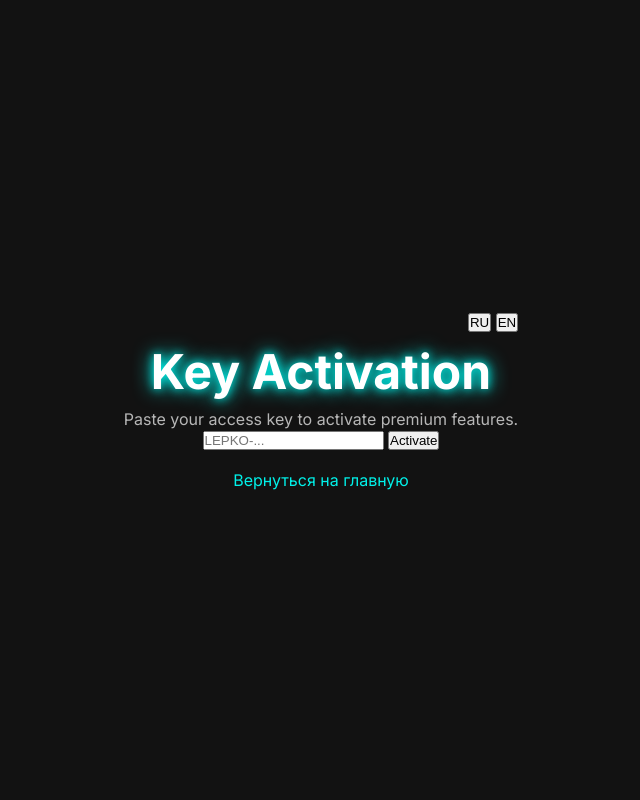
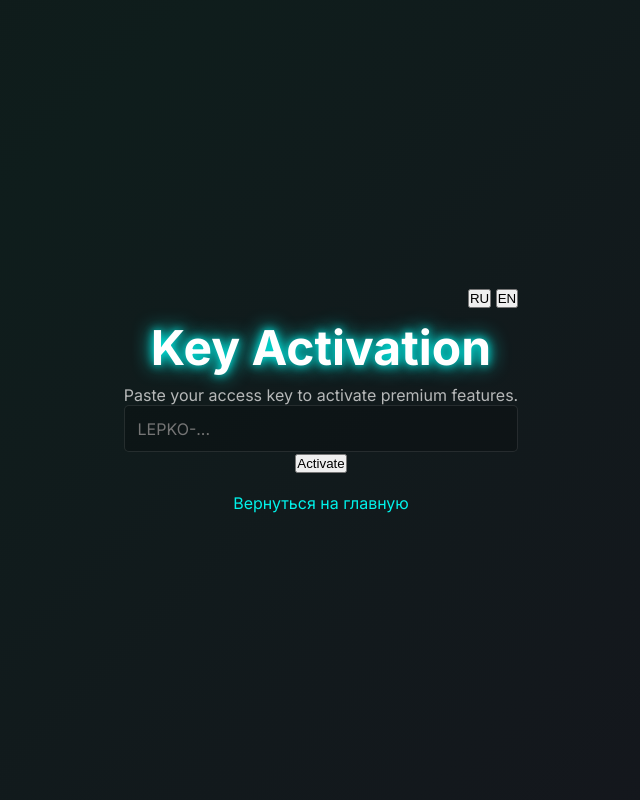
Before and after one commit to Vladyslav154/lemma-project, a FastAPI app: template templates/activate.html in a window 1280 px wide. Shown: the whole page, without its empty margins (319-959 px from the left). Run offline with FastAPI, Linux system fonts and the light colour scheme; the template is opened without the code that fills it, so the values that code supplies are empty.

Commit message:
Update styles.css

```diff
--- a/static/styles.css
+++ b/static/styles.css
@@ -3,12 +3,19 @@
 
 /* Переменные для легкой смены цветов */
 :root {
-    --bg-color: #121212; /* Очень темный фон */
+    --bg-color: #121212;
     --text-color: #e0e0e0;
     --primary-color: #00f2ea; /* Дерзкий бирюзовый/неоновый цвет */
     --secondary-color: #c43ad6; /* Фиолетовый акцент */
-    --surface-color: #1e1e1e; /* Цвет для карточек и форм */
-    --border-color: rgba(0, 242, 234, 0.2);
+    --surface-color-glass: rgba(30, 30, 30, 0.4); /* Полупрозрачный фон для стекла */
+    --border-color-glass: rgba(255, 255, 255, 0.1);
+}
+
+/* --- АНИМИРОВАННЫЙ ФОН --- */
+@keyframes gradient-animation {
+	0% { background-position: 0% 50%; }
+	50% { background-position: 100% 50%; }
+	100% { background-position: 0% 50%; }
 }
 
 * {
@@ -19,7 +26,6 @@
 
 body {
     font-family: 'Inter', sans-serif;
-    background-color: var(--bg-color);
     color: var(--text-color);
     display: flex;
     justify-content: center;
@@ -27,6 +33,10 @@ body {
     min-height: 100vh;
     padding: 2rem;
     text-align: center;
+    /* Анимация фона */
+    background: linear-gradient(-45deg, #1a0f1d, #0f1d1c, #121212, #18131a);
+	background-size: 400% 400%;
+	animation: gradient-animation 15s ease infinite;
 }
 
 h1, h2 {
@@ -106,18 +113,19 @@ a:hover {
     background-color: rgba(0, 242, 234, 0.05);
 }
 
-.link-wrapper {
-    display: flex;
-    margin-top: 1rem;
-}
+.link-wrapper { display: flex; margin-top: 1rem; }
+.hidden { display: none; }
 
-#download-link {
-    flex-grow: 1;
+/* Общие стили для инпутов и кнопок */
+input[type="text"], textarea {
+    width: 100%;
     padding: 0.8rem;
-    border-radius: 5px 0 0 5px;
-    border: 1px solid var(--primary-color);
-    background-color: var(--surface-color);
+    border-radius: 5px;
+    border: 1px solid var(--border-color-glass);
+    background-color: rgba(0,0,0,0.2);
     color: var(--text-color);
+    font-family: 'Inter', sans-serif;
+    font-size: 1rem;
 }
 
 #copy-button {
```
Also changed, not shown: other parts of static/styles.css (+21 -22 lines).
